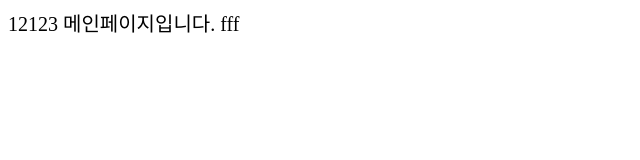
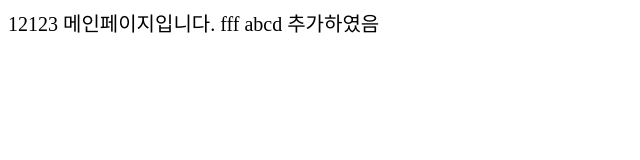
Before and after one commit to true4alse/abcd, a plain HTML site: page index.html in a window 1280 px wide. Shown: the whole page, without its empty margins (0-640 px from the left). Drawn offline with Linux system fonts and the light colour scheme.

Commit message:
abcd추가함

```diff
--- a/index.html
+++ b/index.html
@@ -10,5 +10,6 @@
     12123
     메인페이지입니다.
     <span>fff</span>
+    abcd 추가하였음
 </body>
 </html>
```
